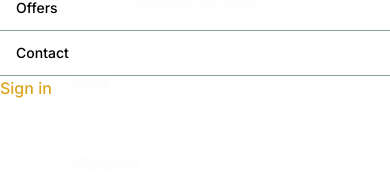
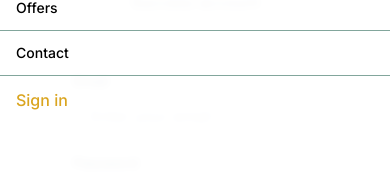
Before and after one commit to ranjsidhu/tts, a Next.js app: page /auth/sign-in in a window 390 px wide. Both pictures are taken after a click on the button 358 px from the left and 40 px from the top of the page. Shown: the part 222-396 px from the top of the page. Built offline with nearby package versions, Linux system fonts and the light colour scheme; no server answers.

Commit message:
chore: mobile menu changes

```diff
--- a/app/components/auth/SignOut.tsx
+++ b/app/components/auth/SignOut.tsx
@@ -12,7 +12,7 @@ export default function SignOut() {
         await signOutAction();
         router.push("/");
       }}
-      className="text-[#DAA520] text-base font-medium hover:underline transition-colors duration-150 flex items-center whitespace-nowrap"
+      className="text-[#DAA520] text-[14px] hover:underline transition-colors duration-150 flex items-center whitespace-nowrap"
       style={{ lineHeight: 1 }}
     >
       Sign Out
--- a/app/components/navbar/MobileMenu.tsx
+++ b/app/components/navbar/MobileMenu.tsx
@@ -8,6 +8,9 @@ export default function MobileMenu({
   toggleMenu,
   session,
 }: Readonly<MobileMenuProps>) {
+  const mobileMenuClassName =
+    "px-4 py-3 text-sm text-black font-medium transition-all duration-200 hover:bg-gray-50";
+
   return (
     <div className="fixed inset-0 z-60 bg-white/95 flex flex-col backdrop-blur-sm overflow-hidden animate-[fadeIn_150ms_ease-in]">
       <div className="flex justify-between items-center p-4 border-b border-amber-300/30">
@@ -32,21 +35,27 @@ export default function MobileMenu({
               key={route.href}
               href={route.href}
               onClick={() => toggleMenu()}
-              className="px-4 py-3 text-sm text-black font-medium transition-all duration-200 hover:bg-gray-50"
+              className={mobileMenuClassName}
               aria-label={route.name}
             >
               {route.name}
             </Link>
           ))}
           {session?.user ? (
+            <>
+              <span className={mobileMenuClassName}>
                 <SignOut />
+              </span>
+            </>
           ) : (
+            <span className={mobileMenuClassName}>
               <Link
                 href="/auth/sign-in"
-              className="text-[#DAA520] text-base font-medium hover:underline transition-colors duration-150 flex items-center whitespace-nowrap"
+                className="text-[#DAA520] text-base font-medium hover:underline transition-colors duration-150 flex items-center"
               >
                 Sign in
               </Link>
+            </span>
           )}
         </nav>
       </div>
```
Lines whose indentation alone changed are shown as unchanged.
